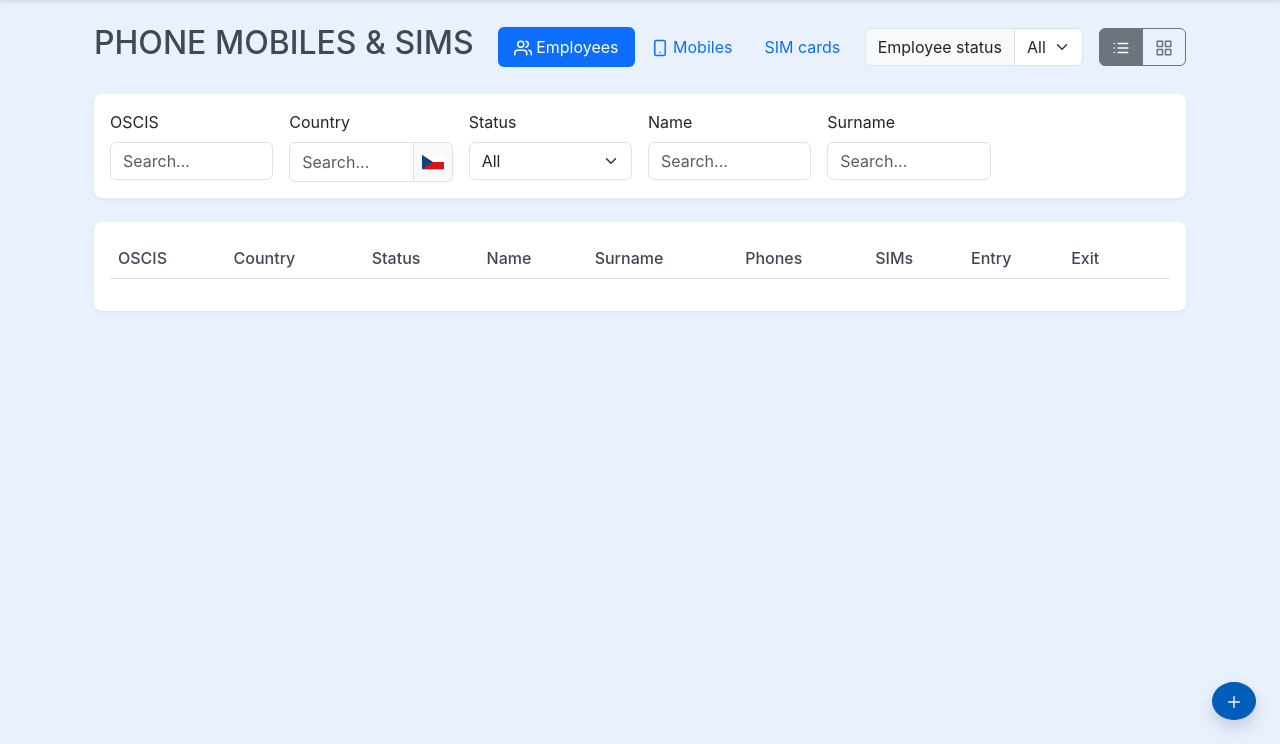
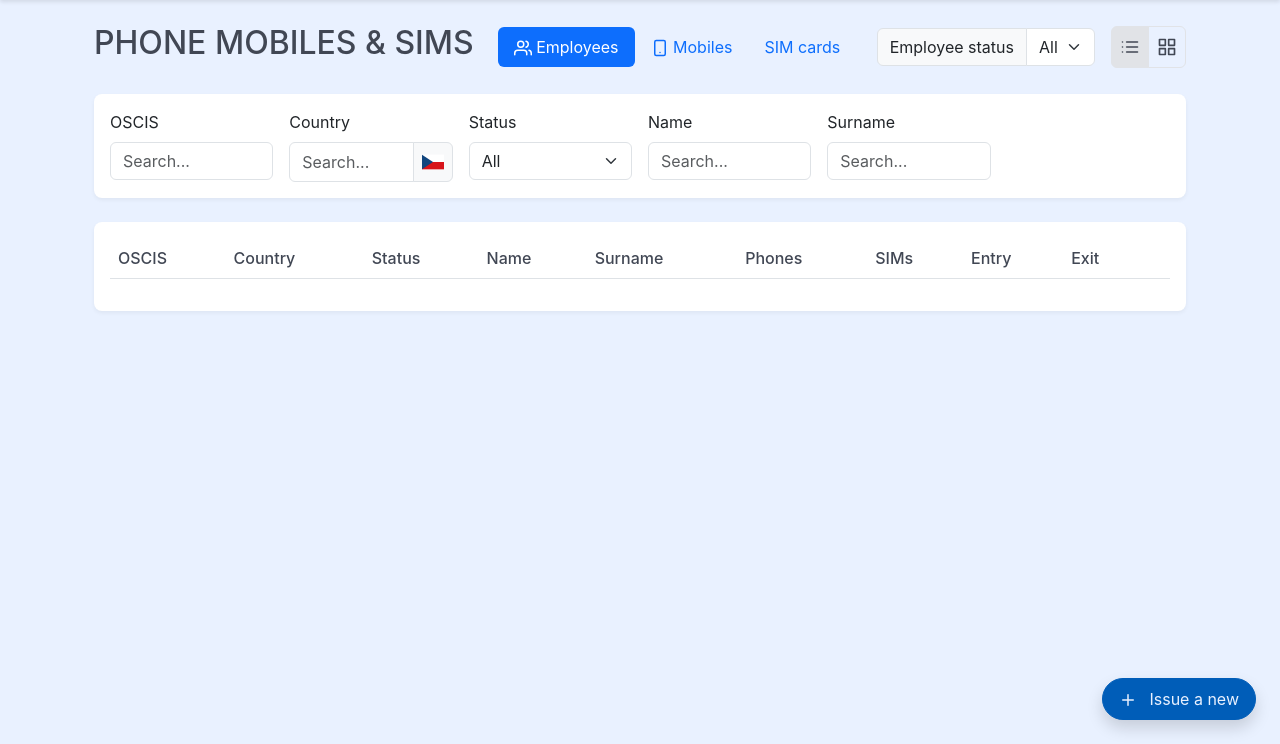
Before and after one commit to JakubStrouhal/mobiledevice, a Flask app: page /devices in a window 1280 px wide. Shown: the part 56-800 px from the top of the page. Run offline with Flask 3, Linux system fonts and the light colour scheme; data that the repository does not hold is empty; some libraries are stand-ins or nearby versions.

Commit message:
Agent query: Does the UI now match the design more closely, particularly the "Issue a new" button and list/grid view toggles?
Style updates to buttons and employee status filter; improve "Issue new device" button styling.

Screenshot: https://storage.googleapis.com/screenshot-production-us-central1/c0324ef8-1d81-410f-872e-da2b9bd29ee8/39f66fda-a3ef-40f4-94f0-a7d3e355e1cf.jpg

```diff
--- a/static/css/style.css
+++ b/static/css/style.css
@@ -42,6 +42,33 @@ body {
     border-color: #004a92;
 }
 
+.btn-outline-secondary {
+    border-color: #E1E3E7;
+    color: var(--on-surface-variant);
+}
+
+.btn-outline-secondary.active {
+    background-color: #E1E3E7;
+    color: var(--on-surface-variant);
+    border-color: #E1E3E7;
+}
+
+.btn-group .btn-outline-secondary {
+    padding: 0.5rem;
+}
+
+.btn-group .btn-outline-secondary .feather {
+    width: 20px;
+    height: 20px;
+}
+
+.employee-status-filter {
+    background-color: var(--surface-container-lowest);
+    border: 1px solid #E1E3E7;
+    border-radius: 4px;
+    padding: 0.5rem 1rem;
+}
+
 .table th {
     border-top: none;
     color: var(--on-surface-variant);
--- a/templates/devices/list.html
+++ b/templates/devices/list.html
@@ -126,8 +126,8 @@
 
     <!-- Issue New Device Button -->
     <div class="position-fixed bottom-0 end-0 p-4">
-        <button class="btn btn-primary rounded-circle shadow" data-bs-toggle="modal" data-bs-target="#issueDeviceModal">
-            <i data-feather="plus"></i>
+        <button class="btn btn-primary rounded-pill shadow px-3 py-2" data-bs-toggle="modal" data-bs-target="#issueDeviceModal">
+            <i data-feather="plus" class="me-2"></i> Issue a new
         </button>
     </div>
 </div>
```
